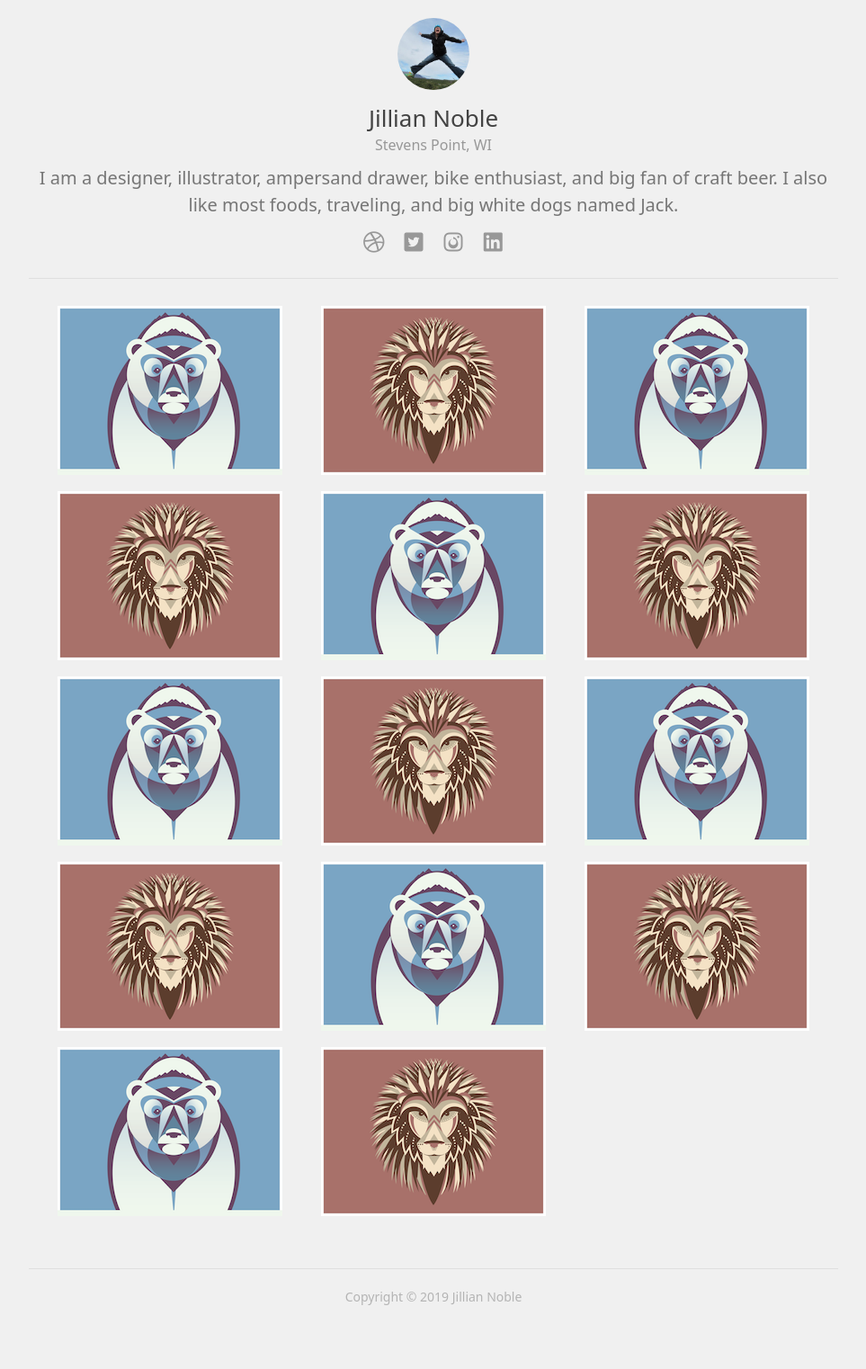
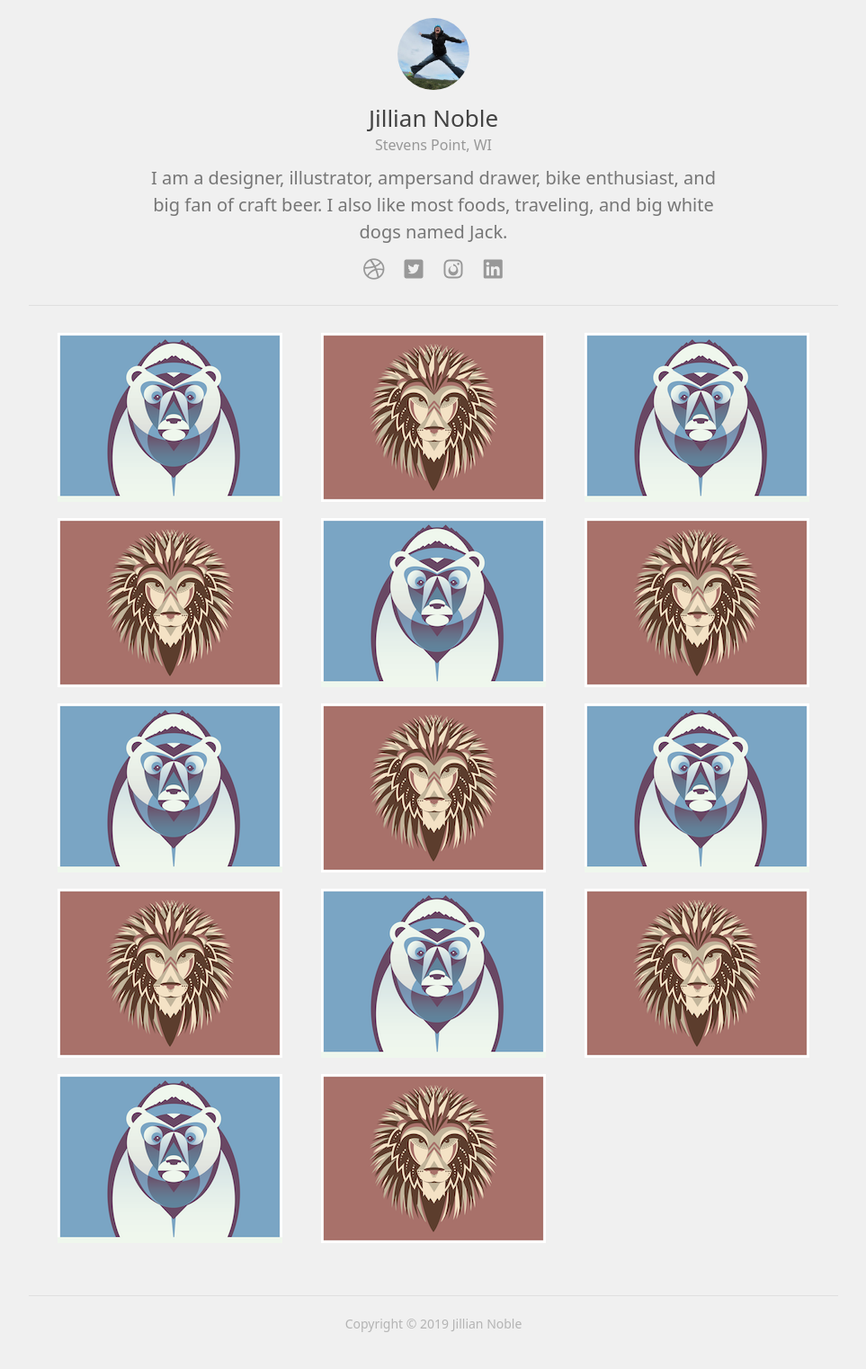
Before and after one commit to elbongurk/jillian.is, a Jekyll site: the page built from index.html, in a window 1280 px wide. Shown: the whole page at 90% size, without its empty margins (158-1121 px from the left). Built offline with Jekyll 4.4.1, drawn with Linux system fonts in a browser that asks for light colours; before the commit the page ends 1492 px from its top, so only the background shows below that.

Commit message:
Update _header.scss

```diff
--- a/_sass/site/_header.scss
+++ b/_sass/site/_header.scss
@@ -28,8 +28,11 @@ header {
     padding: 0 10px;
     font-size: 20px;
     font-weight: 200;
-    color: rgba(0,0,0,0.51)
-  }
+    color: rgba(0,0,0,0.51);
+    @media (min-width: 800px) {
+    padding: 0 15%;
+    }
+}
 
   nav {
     margin-bottom: 20px;
```
